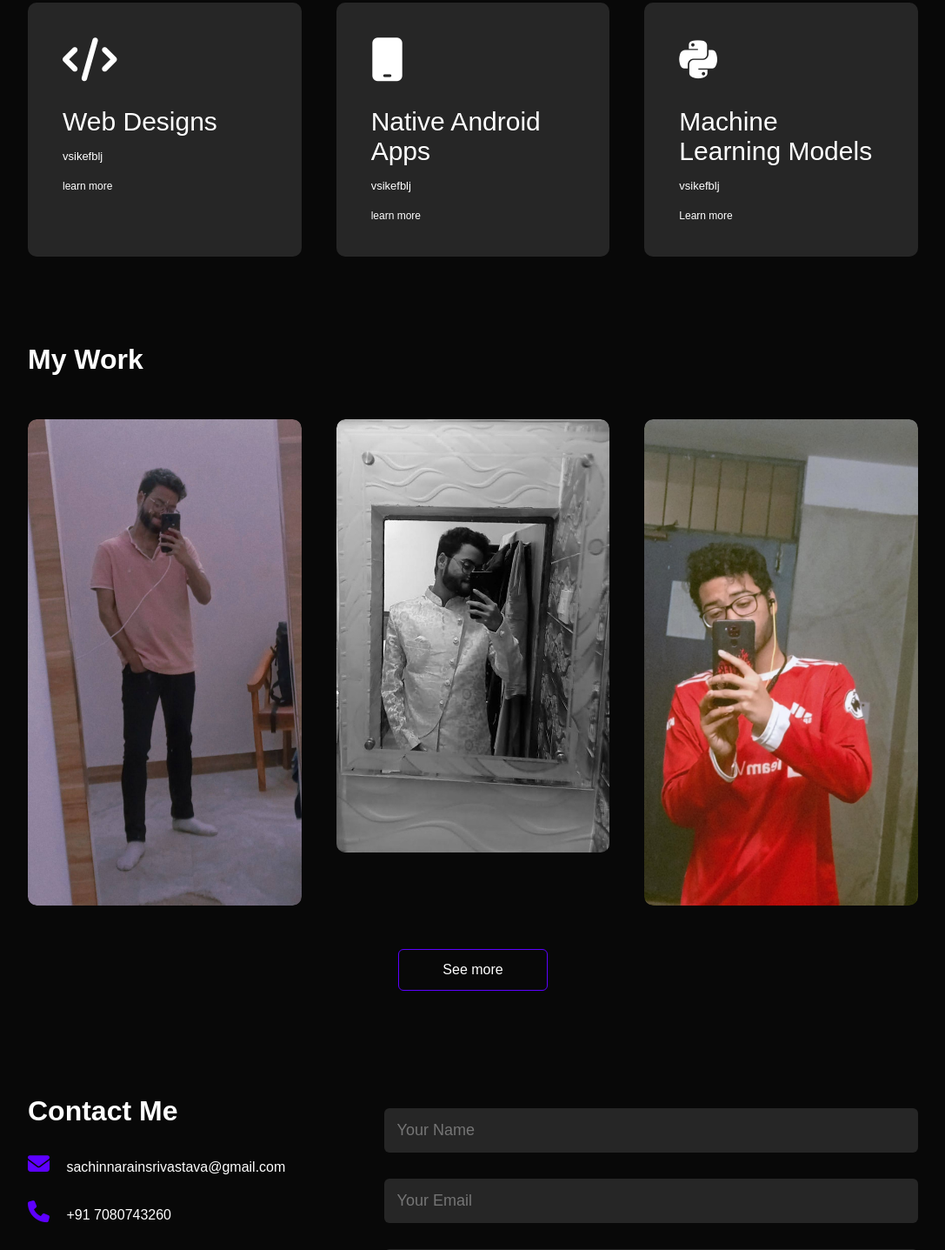
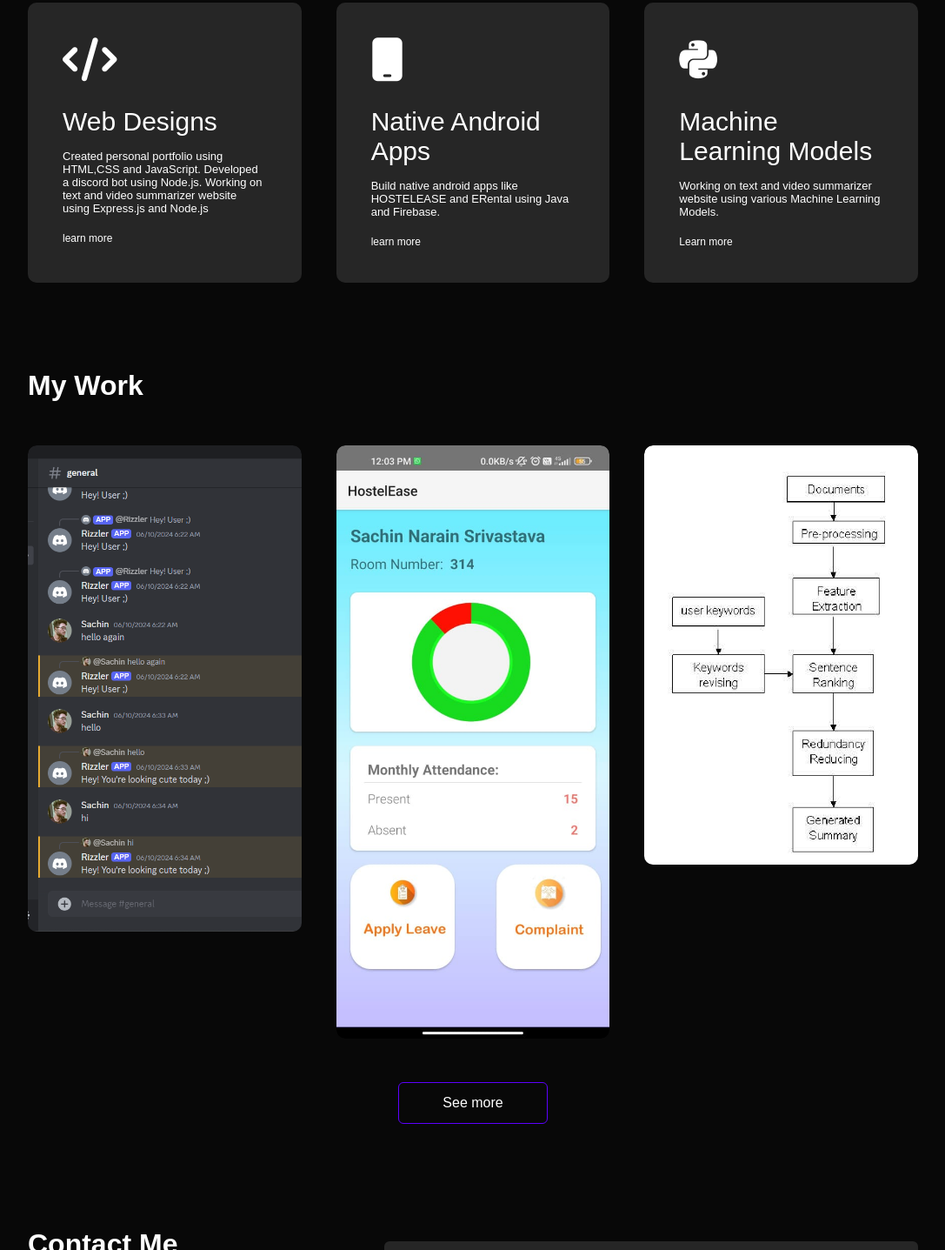
Before and after one commit to SachinSri11/SachinSri11.github.io, a website: page index.html in a window 1280 px wide. Shown: the part 1412-2849 px from the top of the page at 87% size, without its empty margins (96-1183 px from the left). Drawn offline with Linux system fonts and the light colour scheme.

Commit message:
updated portfolio

```diff
--- a/index.html
+++ b/index.html
@@ -57,16 +57,14 @@
                 </div>
                 <div class="tab-contents" id="experience">
                     <ul>
-                        <li><span>Java development</span><br>Building android apps and API's using Java</li>
-                        <li><span>Web development</span><br>Web Apps using Javascript,HTML,CSS</li>
-                        <li><span>Machine learning</span><br>Building models using Machine learning techniques</li>
+                        <li><span>Mobile Engineering Virtual Experience Program at Lyft</span><br>Worked on integrating payment information into an Android app and implemented functionality to determine the closest driver in another Android app.</li>
+                        <li><span>Python Programming And Machine Learning at YBI Foundation</span><br>Gained proficiency in Python and learned the foundational concepts of machine learning, including supervised learning, unsupervised learning,and reinforcement learning.</li>
                     </ul>
                 </div>
                 <div class="tab-contents" id="education">
                     <ul>
-                        <li><span>Java development</span><br>Building android apps and API's using Java</li>
-                        <li><span>Web development</span><br>Web Apps using Javascript,HTML,CSS</li>
-                        <li><span>Machine learning</span><br>Building models using Machine learning techniques</li>
+                        <li><span>Btech in Computer Science Engineering</span><br>KIET Group of Institutions ,Ghaziabad<br>Nov 2021 - July 2025</li>
+                        <li><span>Intermediate with PCM</span><br>Boys' High School and College ,Prayagraj<br>March 2020</li>
                     </ul>
                 </div>
             </div>
@@ -81,19 +79,19 @@
             <div>
                 <i class="fa-solid fa-code"></i>
                 <h2>Web Designs</h2>
-                <p>vsikefblj</p>
+                <p>Created personal portfolio using HTML,CSS and JavaScript. Developed a discord bot using Node.js. Working on text and video summarizer website using Express.js and Node.js</p>
                 <a href="#">learn more</a>
             </div>
             <div>
                 <i class="fa-solid fa-mobile"></i>
                 <h2>Native Android Apps</h2>
-                <p>vsikefblj</p>
+                <p>Build native android apps like HOSTELEASE and ERental using Java and Firebase.</p>
                 <a href="#">learn more</a>
             </div>
             <div>
                 <i class="fa-brands fa-python"></i>
                 <h2>Machine Learning Models</h2>
-                <p>vsikefblj</p>
+                <p>Working on text and video summarizer website using various Machine Learning Models.</p>
                 <a href="#">Learn more</a>
             </div>
         </div>
@@ -106,26 +104,26 @@
         <h1 class="sub-title">My Work</h1>
         <div class="work-list">
             <div class="work">
-                <img src="images/Snapchat-152946799.jpg">
+                <img src="images\Screenshot 2024-06-16 121626.png">
                 <div class="layer">
-                    <h3>Brand Page Website</h3>
-                    <p>xbhedbeuidbb</p>
+                    <h3>Discord Bot</h3>
+                    <p>Discord bot developed using Node.js and the Discord.js library. The bot is designed to interact with users within a Discord server,responding to messages with predefined replies and logging specific event.</p>
                     <a href="#"><i class="fa-solid fa-link"></i></a>
                 </div>
             </div>
             <div class="work">
-                <img src="images/Snapchat-870325976.jpg">
+                <img src="images\WhatsApp Image 2024-06-16 at 12.20.53_9da652e7.jpg">
                 <div class="layer">
                     <h3>Hostel Management App</h3>
-                    <p>xbhedbeuidbb</p>
+                    <p>App to cater to the needs of managing hostels within a college or university campus. Some key features are: Student information management, Attendance tracking, Complaint and maintenance tracking, etc. It is currently under development phase</p>
                     <a href="#"><i class="fa-solid fa-link"></i></a>
                 </div>
             </div>
             <div class="work">
-                <img src="images/WhatsApp Image 2022-11-10 at 11.09.29.jpg">
+                <img src="images\Free-Text-Summarization-System-Architecture.png">
                 <div class="layer">
                     <h3>Summarizer Model</h3>
-                    <p>xbhedbeuidbb</p>
+                    <p>Text and Youtube Video Summarizer</p>
                     <a href="#"><i class="fa-solid fa-link"></i></a>
                 </div>
             </div>
```
Also changed, not shown: images/Free-Text-Summarization-System-Architecture.png (added), images/Screenshot 2024-06-16 121626.png (added), images/Snapchat-152946799.jpg (deleted), images/Snapchat-870325976.jpg (deleted), images/WhatsApp Image 2022-11-10 at 11.09.29.jpg (deleted), images/WhatsApp Image 2024-06-16 at 12.20.53_9da652e7.jpg (added).
